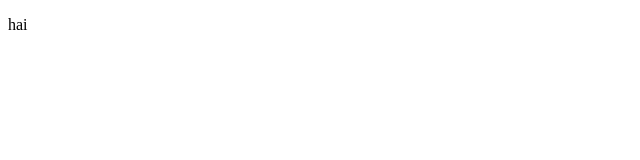
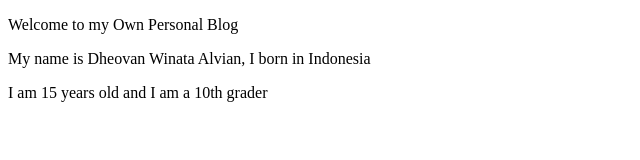
Before and after one commit to Dhe0van/Dhe0van.github.io, a plain HTML site: page index.html in a window 1280 px wide. Shown: the whole page, without its empty margins (0-640 px from the left). Drawn offline with Linux system fonts and the light colour scheme.

Commit message:
First change

```diff
--- a/index.html
+++ b/index.html
@@ -2,9 +2,11 @@
 <html lang="en">
 <head>
     <meta charset="UTF-8">
-    <title></title>
+    <title>My Blog</title>
 </head>
 <body>
-    <p>hai</p>
+    <p>Welcome to my Own Personal Blog</p>
+    <p>My name is Dheovan Winata Alvian, I born in Indonesia</p>
+    <p>I am 15 years old and I am a 10th grader</p>
 </body>
 </html>
```
